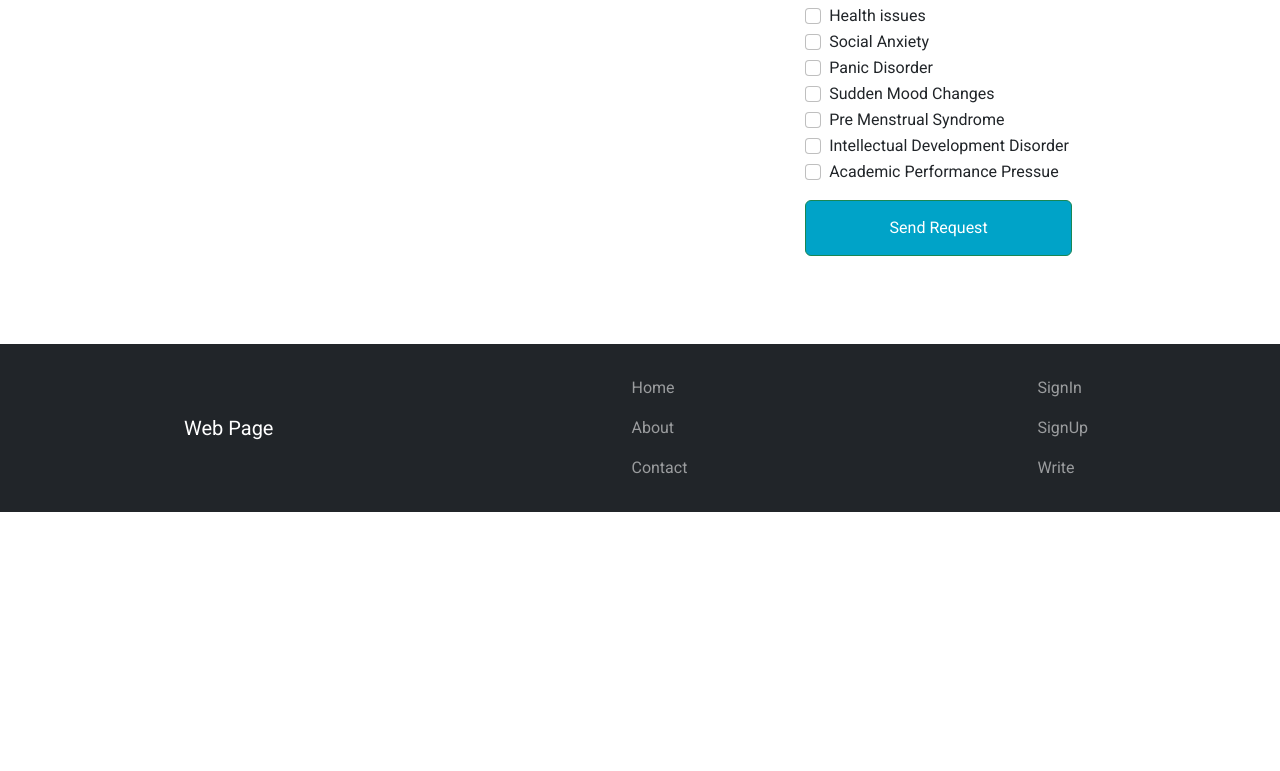
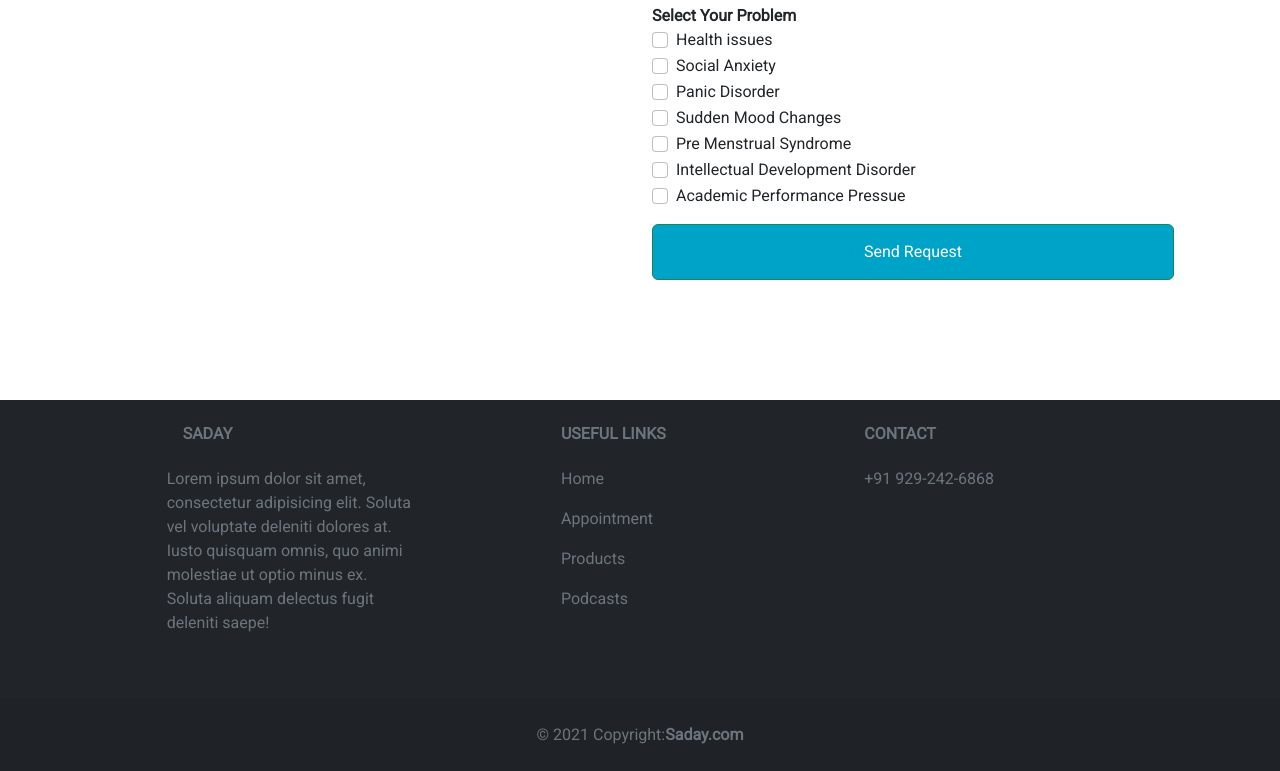
Before and after one commit to rakshitha1902/cbit_team04, a React (Create React App) app: page /appointment in a window 1280 px wide. Shown: the part 676-1447 px from the top of the page. Before the commit the page ends 1188 px from the top, so only its background shows below. Built offline with nearby package versions, Linux system fonts and the light colour scheme.

Commit message:
edited home page

```diff
--- a/package.json
+++ b/package.json
@@ -12,6 +12,7 @@
     "axios": "^0.27.2",
     "bootstrap": "^5.1.3",
     "components": "^0.1.0",
+    "mdb-react-ui-kit": "^4.0.0",
     "react": "^18.2.0",
     "react-bootstrap": "^2.4.0",
     "react-dom": "^18.2.0",
--- a/src/App.js
+++ b/src/App.js
@@ -1,7 +1,7 @@
 import React from "react";
 import Navbar from "./components/NavBar";
 import { BrowserRouter as Router, Switch, Route, Routes } from "react-router-dom";
-import Home from './pages/Home';
+import Home from './pages/Home/Home';
 import SignUp from './pages/signup';
 import SignIn from './pages/signin';
 import 'bootstrap/dist/css/bootstrap.min.css';
--- a/src/components/Footer.js
+++ /dev/null
@@ -1,43 +0,0 @@
-import {Navbar, Container, Nav} from 'react-bootstrap'
-import { LinkContainer } from 'react-router-bootstrap';
-import 'bootstrap/dist/css/bootstrap.min.css';
-<link
-  rel="stylesheet"
-  href="https://cdn.jsdelivr.net/npm/bootstrap@5.1.3/dist/css/bootstrap.min.css"
-  integrity="sha384-1BmE4kWBq78iYhFldvKuhfTAU6auU8tT94WrHftjDbrCEXSU1oBoqyl2QvZ6jIW3"
-  crossorigin="anonymous"
-/>
-
-const Footer = () => {
-    return(
-        <Navbar expand="lg" variant="dark" bg="dark">
-            <Container className="flex-row">
-                <Navbar.Brand href="#home">Web Page</Navbar.Brand>
-                <Nav className="flex-column">
-                    <LinkContainer to="/">
-                        <Nav.Link href="#home">Home</Nav.Link>
-                    </LinkContainer>
-                    <LinkContainer to="/about">
-                        <Nav.Link href="#about">About</Nav.Link>
-                    </LinkContainer>
-                    <LinkContainer to="/contact">
-                        <Nav.Link href="#contact">Contact</Nav.Link>
-                    </LinkContainer>
-                </Nav>
-				<Nav className="flex-column">
-					<LinkContainer to="/signin">
-							<Nav.Link href="#signin">SignIn</Nav.Link>
-						</LinkContainer>
-						<LinkContainer to="/sign-up">
-							<Nav.Link href="#signup">SignUp</Nav.Link>
-						</LinkContainer>
-						<LinkContainer to="/write">
-							<Nav.Link href="#write">Write</Nav.Link>
-						</LinkContainer>
-					</Nav>
-            </Container>
-        </Navbar>
-    )
-}
-
-export default Footer;
--- /dev/null
+++ b/src/components/Footer.jsx
@@ -0,0 +1,63 @@
+import React from 'react';
+import { MDBFooter } from 'mdb-react-ui-kit';
+
+export default function App() {
+  return (
+    <MDBFooter bgColor='dark' className='text-center text-lg-start text-muted'>
+
+      <section className=''>
+        <div className='container text-center text-md-start mt-5'>
+          <div className='row mt-3'>
+            <div className='col-md-3 col-lg-4 col-xl-3 mx-auto mb-4'>
+              <h6 className='text-uppercase fw-bold mb-4'>
+                <i className='fas fa-gem me-3'></i>SADAY
+              </h6>
+              <p>
+                Lorem ipsum dolor sit amet, consectetur adipisicing elit. Soluta vel voluptate deleniti dolores at. Iusto quisquam omnis, quo animi molestiae ut optio minus ex. Soluta aliquam delectus fugit deleniti saepe!
+              </p>
+            </div>
+
+
+            <div className='col-md-3 col-lg-2 col-xl-2 mx-auto mb-4'>
+              <h6 className='text-uppercase fw-bold mb-4'>Useful links</h6>
+              <p>
+                <a href='/home' className='text-reset'>
+                  Home
+                </a>
+              </p>
+              <p>
+                <a href='/appointment' className='text-reset'>
+                  Appointment
+                </a>
+              </p>
+              <p>
+                <a href='/products' className='text-reset'>
+                  Products
+                </a>
+              </p>
+              <p>
+                <a href='/podcasts' className='text-reset'>
+                  Podcasts
+                </a>
+              </p>
+            </div>
+
+            <div className='col-md-4 col-lg-3 col-xl-3 mx-auto mb-md-0 mb-4'>
+              <h6 className='text-uppercase fw-bold mb-4'>Contact</h6>
+              <p>
+                +91 929-242-6868
+              </p>
+            </div>
+          </div>
+        </div>
+      </section>
+
+      <div className='text-center p-4' style={{ backgroundColor: 'rgba(0, 0, 0, 0.05)' }}>
+        © 2021 Copyright:
+        <a className='text-reset fw-bold' href='https://mdbootstrap.com/'>
+          Saday.com
+        </a>
+      </div>
+    </MDBFooter>
+  );
+}
--- a/src/pages/Home.jsx
+++ b/src/pages/Home/Home.jsx
@@ -1,26 +1,36 @@
 import React from 'react'
-import "./Css/style.css"
+import "./style.css"
+import {Row, Col} from 'react-bootstrap'
+import ReactPlayer from 'react-player'
+import { useNavigate } from 'react-router-dom';
 
 export default function Home() {
+  const navigate = useNavigate();
+  const navigateAppointment = () => {
+    navigate('/appointment');
+  }
+  const navigateCommunity = () => {
+    navigate('/community');
+  }
   return (
 
      <div>
           <link rel="stylesheet" href="https://cdnjs.cloudflare.com/ajax/libs/font-awesome/4.7.0/css/font-awesome.min.css" />
           <div id="showcase">
-            <div className="container">
+            <div className="homecontainer">
               <div className="showcase-content">
                 <div className="content inline-block">
-                  <p>OUR CLINIC PROVIDES</p>
+                  <p>OUR PROGRAM PROVIDES</p>
                 </div>
                 <div className="content-1">
-                  <h3>BEST QUALITY</h3>
-                  <h2>MEDICAL TREATMENT FOR YOU AND YOUR FAMILY.</h2>
+                  <h2>MENTAL HEALTH </h2>
                   <ul>
                     <li className="inner">Risus nec luctus mauris orci auctor purus euismod pretium purus pretium ligula rutrum tempor sapien and luctus</li>
                     <li className="inner">Nemo ipsam egestas volute turpis dolores ut aliquam quaerat sodales sapien undo pretium purus feugiat dolor impedit</li>
                   </ul>
-                  <div className="btn inline-block btn-1">
-                    <p>Discover More</p>
+                  <br/>
+                  <div className="btn inline-block btn-1" onClick={navigateAppointment}>
+                    <p>Book Appointment</p>
                   </div>
                 </div>
               </div>
@@ -30,19 +40,18 @@ export default function Home() {
           <main>
             <section id="our-beginning">
               <div className="section-wrap">
-                <div className="container">
+                <div className="homecontainer">
                   <div className="image">
-                    <img src="" alt="" width="530px" height="594px" />
+                    <img src="https://st2.depositphotos.com/3591429/11212/i/950/depositphotos_112120698-stock-photo-ethnic-various-people.jpg" alt="" width="530px" height="594px" />
                   </div>
                   <div className="right-content">
-                    <h3 className="heading-subtitle mb-1">WELCOME TO MEDSERVICE</h3>
-                    <h2 className="heading-title mb-2">Complete Medical solutions in one place</h2>
+                    <h3 className="heading-subtitle mb-1">WELCOME TO OUR COMMUNITY</h3>
+                    <h2 className="heading-title mb-2">Everyone in one place</h2>
                     <h2 className="mb-1 mb-1">Here's how we got started…</h2>
                     <p className="justify mb-1 line-h ">Porta semper lacus cursus, feugiat primis ultrice in ligula risus auctor tempus feugiat dolor lacinia cubilia curae integer congue leo metus, eu mollislorem primis in orci integer metus mollis faucibus. An enim nullam tempor sapien gravida donec pretium and ipsum porta justo integer at velna vitae auctor integer congue.</p>
-                    <div className="sign">
-                      <p className="mb-1">Dr.Randon Pexon, Head of Clinic</p>
-                      <img src="" alt="" width="200px" height="33px" />
-                    </div>
+                    <div className="btn inline-block btn-1" onClick={navigateCommunity}>
+                      <p>Join Community</p>
+                  </div>
                   </div>
                 </div>
               </div>
@@ -50,77 +59,46 @@ export default function Home() {
 
             <section id="departments">
               <div className="section-wrap-1">
-                <div className="container-2">
-                  <h2 className="text-center m-heading">Our Departments</h2>
-                  <p className="text-center">Aliquam a augue suscipit, luctus neque purus ipsum neque dolor primis libero at tempus, blandit posuere ligula varius congue cursus porta feugiat</p>
-                  <div className="services-box inline-block text-center py-3">
-                    <div className="box ">
-                      <img src="" className="service-icon" alt="" width="80px" height="80px" />
-                      <h5 className="services-title">Pediatrics</h5>
-                    </div>
-                    <div className="box ">
-                      <img src="" className="service-icon" alt="" width="80px" height="80px" />
-                      <h5 className="services-title">Cardiology</h5>
-                    </div>
-                    <div className="box ">
-                      <img src="" className="service-icon" alt="" width="80px" height="80px" />
-                      <h5 className="services-title">MRI</h5>
-                    </div>
-                    <div className="box ">
-                      <img src="" className="service-icon" alt="" width="80px" height="80px" />
-                      <h5 className="services-title">Neurology</h5>
-                    </div>
-                  </div>
-                  <div className="services-box inline-block text-center">
-                    <div className="box ">
-                      <img src="" className="service-icon" alt="" width="80px" height="80px" />
-                      <h5 className="services-title">Haematology</h5>
-                    </div>
-                    <div className="box ">
-                      <img src="" className="service-icon" alt="" width="80px" height="80px" />
-                      <h5 className="services-title">Pulmonologist</h5>
-                    </div>
-                    <div className="box ">
-                      <img src="" className="service-icon" alt="" width="80px" height="80px" />
-                      <h5 className="services-title">Emergency Help</h5>
-                    </div>
-                    <div className="box ">
-                      <img src="" className="service-icon" alt="" width="80px" height="80px" />
-                      <h5 className="services-title">Laboratory Services</h5>
-                    </div>
-                  </div>
+                <div className="homecontainer-2">
+                  <h2 className="text-center m-heading">Our Podcasts</h2>
+                  <br/>
+                  <Row>
+                    <Col><ReactPlayer width={300} height={250} url='https://www.youtube.com/watch?v=ysz5S6PUM-U' /></Col>
+                    <Col><ReactPlayer width={300} height={250} url='https://www.youtube.com/watch?v=ysz5S6PUM-U' /></Col>
+                    <Col><ReactPlayer width={300} height={250} url='https://www.youtube.com/watch?v=ysz5S6PUM-U' /></Col>
+                  </Row>
                 </div>
               </div>
             </section>
 
             <section id="counter">
               <div className="section-wrap-2">
-                <div className="container-2">
+                <div className="homecontainer-2">
                   <div className="row">
                     <div className="column">
                       <div className="counter-block text-center">
-                        <img src="" alt="" width="80px" height="80px" />
+
                         <h2 className="counter-number">9,632</h2>
                         <h4 className="counter-text">Happy Patients</h4>
                       </div>
                     </div>
                     <div className="column">
                       <div className="counter-block text-center">
-                        <img src="" alt="" width="80px" height="80px" />
+
                         <h2 className="counter-number">178</h2>
                         <h4 className="counter-text">Qualified Doctors</h4>
                       </div>
                     </div>
                     <div className="column">
                       <div className="counter-block text-center">
-                        <img src="" alt="" width="80px" height="80px" />
+
                         <h2 className="counter-number">864</h2>
                         <h4 className="counter-text">Clinic Rooms</h4>
                       </div>
                     </div>
                     <div className="column">
                       <div className="counter-block text-center">
-                        <img src="" alt="" width="80px" height="80px" />
+
                         <h2 className="counter-number">864</h2>
                         <h4 className="counter-text">Local Partners</h4>
                       </div>
@@ -132,24 +110,24 @@ export default function Home() {
 
             <section id="testimonial">
               <div className="section-wrap-2">
-                <div className="container-2">
-                  <h2 className="text-center m-heading py-1">What Our Patients Say</h2>
+                <div className="homecontainer-2">
+                  <h2 className="text-center m-heading py-1">What Our Clients Say</h2>
                   <p className="text-center content-p">Aliquam a augue suscipit, luctus neque purus ipsum neque dolor primis libero at tempus, blandit posuere ligula varius congue cursus porta feugiat</p>
                   <div className="testimonial-cards">
                     <div className="cards text-center">
-                      <img src="" alt="" width="70px" height="70px" />
+                      <img src="https://www.morganstanley.com/content/dam/msdotcom/people/tiles/wided-sghaier.jpg.img.490.medium.jpg/1594912196352.jpg" alt="" width="70px" height="70px" />
                       <p className="testimonoal-content">“An augue cubilia laoreet undo magna at risus suscipit egestas magna an ipsum ligula vitae and purus ipsum primis”</p>
                       <h3 className="name">DAN HODGES</h3>
                       <h5 className="designation">PATIENT - X</h5>
                     </div>
                     <div className="cards text-center">
-                      <img src="" alt="" width="70px" height="70px" />
+                      <img src="https://www.mckinsey.com/~/media/mckinsey/careers%20redesign/meet%20our%20people/profiles/alex/alex-sierra_profile_1536x1152.jpg?mw=400&car=2:2" alt="" width="70px" height="70px" />
                       <p className="testimonoal-content">“An augue cubilia laoreet undo magna at risus suscipit egestas magna an ipsum ligula vitae and purus ipsum primis”</p>
                       <h3 className="name">DAN HODGES</h3>
                       <h5 className="designation">PATIENT - X</h5>
                     </div>
                     <div className="cards text-center">
-                      <img src="" alt="" width="70px" height="70px" />
+                      <img src="https://encrypted-tbn0.gstatic.com/images?q=tbn:ANd9GcTNNJl90PHXfFAKhnxyqN947HBh-n3Jq7AkmA&usqp=CAU" alt="" width="70px" height="70px" />
                       <p className="testimonoal-content">“An augue cubilia laoreet undo magna at risus suscipit egestas magna an ipsum ligula vitae and purus ipsum primis”</p>
                       <h3 className="name">DAN HODGES</h3>
                       <h5 className="designation">PATIENT - X</h5>
@@ -159,9 +137,6 @@ export default function Home() {
               </div>
             </section>
 
-            <footer className="footer">
-              <p className="text-center">Copyright © 2020 MedService. All Rights Reserved.</p>
-            </footer>
           </main>
         </div>
 
--- a/src/pages/Css/style.css
+++ b/src/pages/Home/style.css
@@ -85,7 +85,7 @@ li {
     padding: 0 3rem;
 }
 
-.container {
+.homecontainer {
     display: flex;
     justify-content: center;
     justify-items: center;
@@ -95,7 +95,7 @@ li {
 
 }
 
-.container-2 {
+.homecontainer-2 {
     max-width: 68rem;
     margin: 0 auto;
     padding: 1rem;
@@ -165,7 +165,7 @@ html {
 
 /***********showcase**************/
 #showcase {
-    background: url(../assets/images/hero.jpg) no-repeat center center/cover;
+    background: url('https://cdn.sanity.io/images/0vv8moc6/psychtimes/2401cc5a2e51ef82b53cd4144a328e437af607de-1000x667.jpg');
     max-width: 100%;
     height: 100vh;
     display: flex;
--- a/src/pages/signup.js
+++ b/src/pages/signup.js
@@ -58,7 +58,7 @@ function SignUp() {
                 </Col>
                 <Col>
                     <h1 alignItems='center'>Sign Up</h1>
-                    <Form className="p-5">
+                    <Form className="p-3">
                         <Form.Group className="mb-3" controlId="exampleForm.ControlInput1">
                             <Form.Label>Name</Form.Label>
                             <Form.Control type="text" value={userData.username} onChange={(e) => setUserData({ ...userData, username: e.target.value})}/>
```
Also changed, not shown: 1 other file (tests, documents, lock files or other folders).
